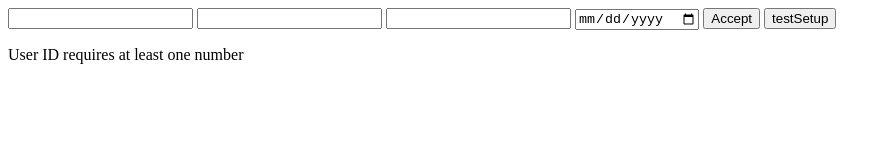
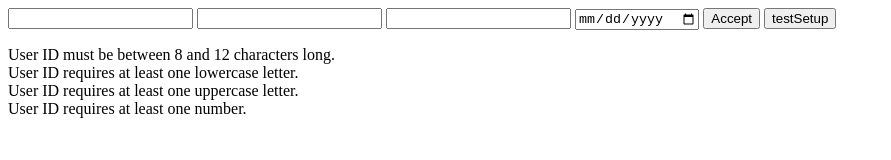
Before and after one commit to Joshkmanj/york-code-challenges, a plain HTML site: page javascript-challenge/javascript-challenge.html in a window 1280 px wide. Both pictures are taken after a click on the button "Accept". Shown: the whole page, without its empty margins (0-891 px from the left). Drawn offline with Linux system fonts and the light colour scheme.

Commit message:
Error messaging is accurate, and appends/resets on the DOM

```diff
--- a/javascript-challenge/javascript-challenge.html
+++ b/javascript-challenge/javascript-challenge.html
@@ -30,7 +30,10 @@
     let lname;
     let birthday;
 
-    // Error message stored as an object
+    // Error messages are stored as an array
+    let errorMessageArray = [];
+
+    // Error status stored as an object
     let uidRequirements = {
       correctLength: false,
       containsNumber: false,
@@ -38,6 +41,7 @@
       containsLowercase: false,
       // containsSymbol: false, // This line and all others with label (extraFunction1.1) can be reintroduced to add additional functionality, specifically regarding symbol checking.
     };
+
 
 
     // ------------ Extra functions ------------------------
@@ -63,13 +67,14 @@
     // First, all data is collected from the inputs
     collectInputs();
 
+    // Next, data is tested to ensure it passes requirements
+    verifyInputs();
 
-    if ( verifyInputs() === true ) {  // Input data is tested to ensure it passes requirements
+    if ( Object.values(uidRequirements).includes(false) ) {
+      console.log('it failed the test, examining errors!');
+      inputErrors(); // This describes what the error is
+    } else {
       console.log('it passed the test!');
-    } else {
-      console.log('it failed the test! :(');
-      inputErrors(); // This describes what the error is
-
       // return; // Cancels the rest of function
     }
 
@@ -79,43 +84,48 @@
 
 
   function inputErrors(){ // Tells user which error is preventing submission
+
     if( uidRequirements.correctLength === false ){
-      document.getElementById("error-box").innerHTML = "User ID must be between 8 and 12 characters long";
+      errorMessageArray.push("User ID must be between 8 and 12 characters long.");
       console.log('Incorrect length');
     }
     if( uidRequirements.containsLowercase === false ){
-      document.getElementById("error-box").innerHTML = "User ID requires at least one lowercase letter";
+      errorMessageArray.push("User ID requires at least one lowercase letter.");
       console.log('Missing lowercase');
     }
     if( uidRequirements.containsUppercase === false ){
-      document.getElementById("error-box").innerHTML = "User ID requires at least one uppercase letter";
+      errorMessageArray.push("User ID requires at least one uppercase letter.");
       console.log('Missing uppercase');
     }
     if( uidRequirements.containsNumber === false ){
-      document.getElementById("error-box").innerHTML = "User ID requires at least one number";
+      errorMessageArray.push("User ID requires at least one number.");
       console.log('Missing number');
     }
     // if( uidRequirements.containsSymbol === false ){ // This line and all others with label (extraFunction1.1) can be reintroduced to add additional functionality, specifically regarding symbol checking.
-      // document.getElementById("error-box").innerHTML = "User ID requires at least one symbol"; // This line and all others with label (extraFunction1.1) can be reintroduced to add additional functionality, specifically regarding symbol checking.
+      // errorMessageArray.push("User ID requires at least one symbol."); // This line and all others with label (extraFunction1.1) can be reintroduced to add additional functionality, specifically regarding symbol checking.
       // console.log('Missing symbol'); // This line and all others with label (extraFunction1.1) can be reintroduced to add additional functionality, specifically regarding symbol checking.
     // } // This line and all others with label (extraFunction1.1) can be reintroduced to add additional functionality, specifically regarding symbol checking.
+
+
+    // TEST
+    document.getElementById("error-box").innerHTML = errorMessageArray.map(message =>
+        `<div>${message}</div>`
+    ).join('');
+    // TEST
+
+      // All error messages are compiled, then displayed on D.O.M.
+      // document.getElementById("error-box").innerHTML = errorMessageArray; // Temporarily disabled for .map testing a few lines above
   }
 
 
   function verifyInputs() { // Verifies UID is correct length and contains uppercase, lowercase, and number.
 
     // Error messages are reset before verification
-    uidRequirements = {
-      correctLength: false,
-      containsNumber: false,
-      containsUppercase: false,
-      containsLowercase: false,
-      // containsSymbol: false, // This line and all others with label (extraFunction1.1) can be reintroduced to add additional functionality, specifically regarding symbol checking.
-    }
+    resetErrors();
 
 
-
-    if (uid.length >= 8 && uid.length <= 12){ // tests if UID is inside of 8 to 12 chars long.
+    // tests if UID is inside of 8 to 12 chars long.
+    if (uid.length >= 8 && uid.length <= 12){
       uidRequirements.correctLength = true
       // console.log('verify inputs, length is:', uid.length);
     }
@@ -147,18 +157,7 @@
       else {
         console.warn(`Warning, "${uid[i]}" is not recognized as an uppercase, lowercase, symbol or number!`);
       }
-      }
-
-
-      if ( uidRequirements.containsUppercase && uidRequirements.containsLowercase  && uidRequirements.containsNumber ){
-        return true;
-      }
-      else{
-        return false;
-      }
-
-
-
+    } // End Loop
   }
 
 
@@ -189,6 +188,12 @@
     document.getElementById('birthdate').value = ''
 
     // Error message gets reset when inputs are reset
+    resetErrors()
+  }
+
+    function resetErrors (){
+
+      // UID requirement checks are reset
       uidRequirements = {
         correctLength: false,
         containsNumber: false,
@@ -196,6 +201,12 @@
         containsLowercase: false,
         // containsSymbol: false, // This line and all others with label (extraFunction1.1) can be reintroduced to add additional functionality, specifically regarding symbol checking.
       };
+
+      // Error message data is reset
+      errorMessageArray = [];
+
+      // Any errors that were displayed on the dom are removed
+      document.getElementById("error-box").innerHTML = '';
     }
 
 
```
Lines whose indentation alone changed are shown as unchanged.
